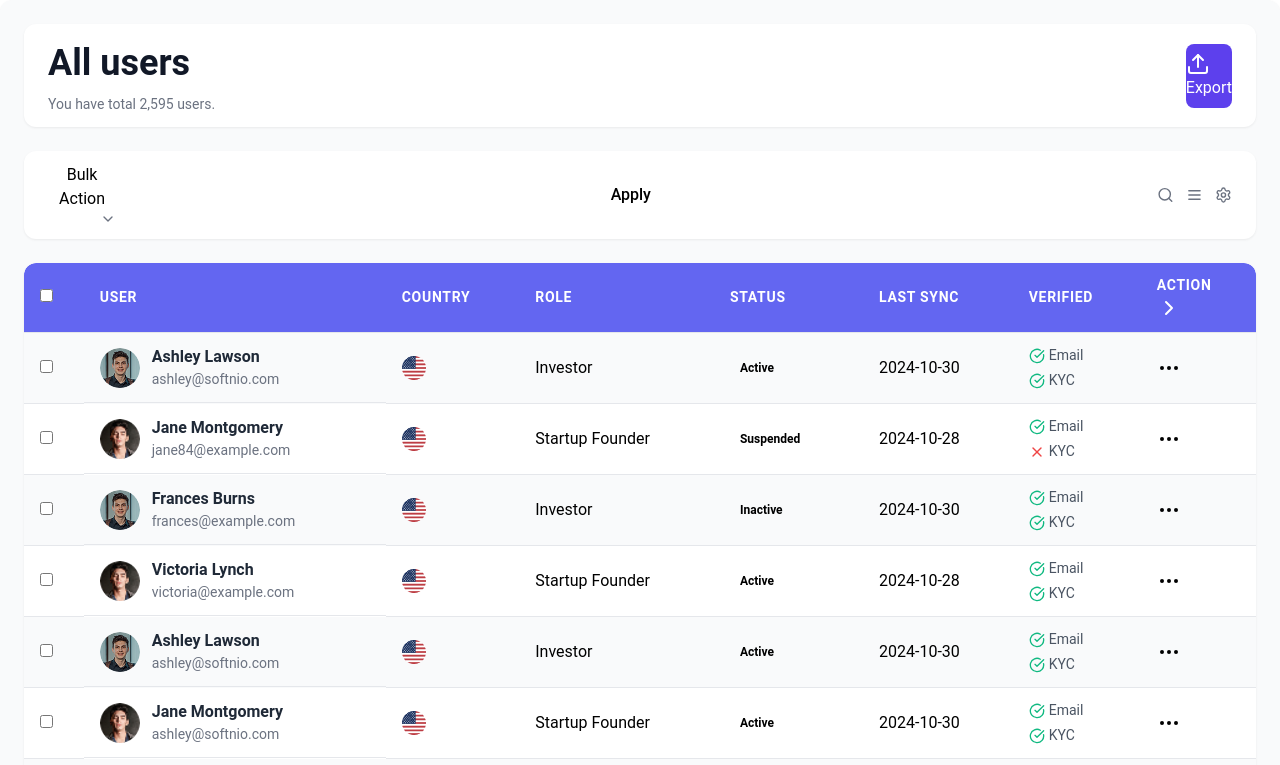
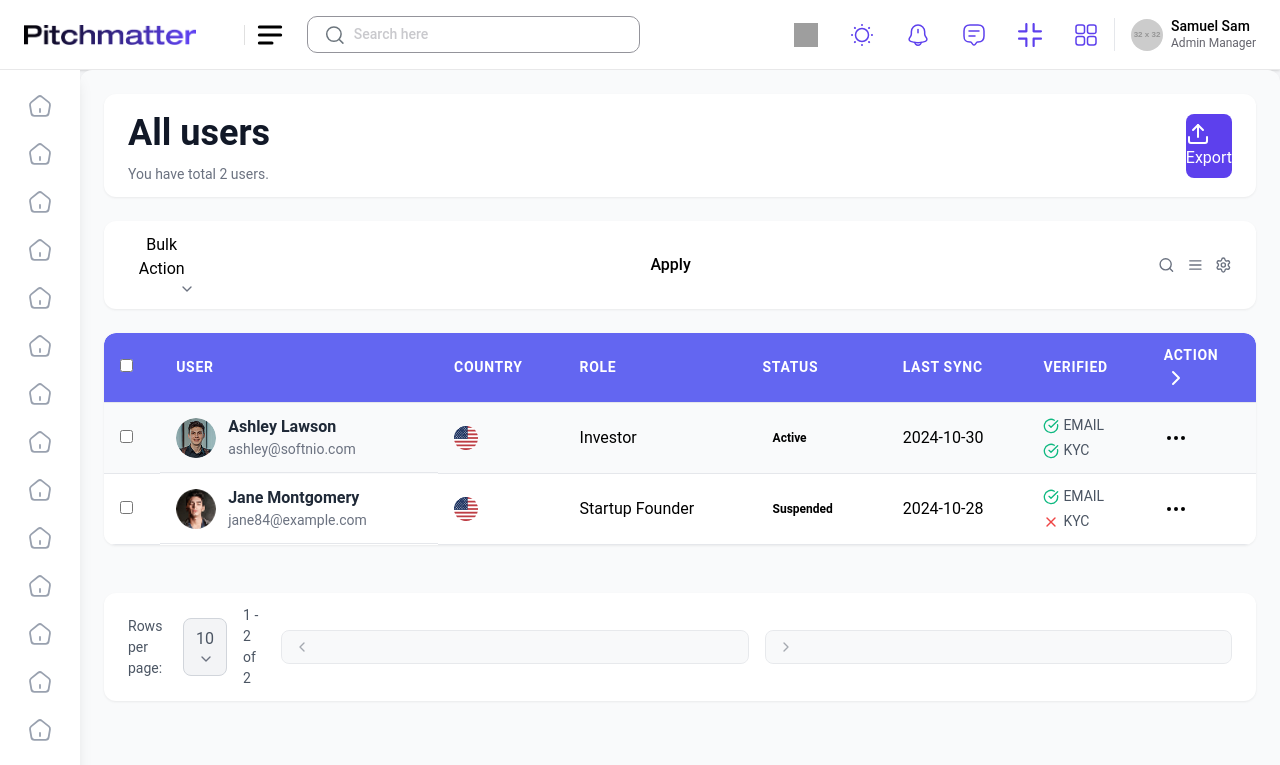
Before and after one commit to lovekush-pitchmatter/capsheild-admin-ui-svc, a React (Vite) app: page /users in a window 1280 px wide. Shown: the top 765 px of the page. Built offline with nearby package versions, Linux system fonts and the light colour scheme; grey boxes are pictures that could not be loaded.

Commit message:
added layout Component in all pages

```diff
--- /dev/null
+++ b/src/components/layout/Layout.tsx
@@ -0,0 +1,30 @@
+import React, { useState, ReactNode } from "react";
+import Header from "../common/Header";
+import Sidebar from "../common/Sidebar";
+import Footer from "../common/Footer";
+
+interface LayoutProps {
+  children: ReactNode;
+}
+
+const Layout: React.FC<LayoutProps> = ({ children }) => {
+  const [isSidebarOpen, setIsSidebarOpen] = useState<boolean>(false);
+
+  return (
+    <div className="flex flex-col min-h-screen bg-gray-100">
+      <Header
+        userImage="https://randomuser.me/api/portraits/men/32.jpg"
+        userName="Samuel sam"
+        userDesignation="Admin Manager"
+        onMenuClick={() => setIsSidebarOpen((prev) => !prev)}
+      />
+      <div className="flex-1 flex overflow-hidden">
+        <Sidebar isOpen={isSidebarOpen} onClose={() => setIsSidebarOpen(false)} />
+        {children}
+      </div>
+      <Footer />
+    </div>
+  );
+};
+
+export default Layout;
--- a/src/index.css
+++ b/src/index.css
@@ -712,6 +712,7 @@ html,body {
   flex-direction: column;
   padding: 24px;
   gap: 24px;
+  width: 100%;
   background-color: #f9fafb; /* Light grey background for the page */
   padding-bottom: 48px; /* Add extra space at the bottom */
 }
--- a/src/pages/AllUsers.tsx
+++ b/src/pages/AllUsers.tsx
@@ -1,206 +1,136 @@
-import React, { useState } from 'react';
-import Dropdown, { DropdownOption } from '../components/Dropdown.tsx';
-import Button from '../components/Button.tsx';
-import USflag from '../assets/images/USflag.png';
-import AshleyAvatar from '../assets/images/ashley.png';
-import SamuelAvatar from '../assets/images/samuel.png';
-import Header from "../components/common/Header";
-import Sidebar from "../components/common/Sidebar";
-import Footer from "../components/common/Footer";
-
-// Import Lucide icons for AllUsers page
+import { useState } from "react";
+import Dropdown, { DropdownOption } from "../components/Dropdown.tsx";
+import Button from "../components/Button.tsx";
+import USflag from "../assets/images/USflag.png";
+import AshleyAvatar from "../assets/images/ashley.png";
+import SamuelAvatar from "../assets/images/samuel.png";
+import Layout from "../components/layout/Layout.tsx";
 import {
   CheckCircle,
   X,
-  Info,
   MoreHorizontal,
-  Upload, // For the Export button
-  Search, // Added for the Search icon
-  Menu, // Added for the Filter/Menu icon
-  Settings, // Added for the Settings icon
+  Upload,
+  Search,
+  Menu,
+  Settings,
   ChevronLeft,
   ChevronRight,
 } from "lucide-react";
 
-const initialUsers = [
+// User type
+interface VerifiedStatus {
+  email: boolean;
+  kyc: boolean;
+}
+
+interface User {
+  id: number;
+  name: string;
+  email: string;
+  avatar: string;
+  country: string;
+  role: string;
+  status: "Active" | "Inactive" | "Suspended";
+  lastSync: string;
+  verified: VerifiedStatus;
+}
+
+const initialUsers: User[] = [
   {
     id: 1,
-    name: 'Ashley Lawson',
-    email: 'ashley@softnio.com',
+    name: "Ashley Lawson",
+    email: "ashley@softnio.com",
     avatar: AshleyAvatar,
-    country: '🇺🇸',
-    role: 'Investor',
-    status: 'Active',
-    lastSync: '2024-10-30',
+    country: "🇺🇸",
+    role: "Investor",
+    status: "Active",
+    lastSync: "2024-10-30",
     verified: { email: true, kyc: true },
   },
   {
     id: 2,
-    name: 'Jane Montgomery',
-    email: 'jane84@example.com',
+    name: "Jane Montgomery",
+    email: "jane84@example.com",
     avatar: SamuelAvatar,
-    country: '🇺🇸',
-    role: 'Startup Founder',
-    status: 'Suspended',
-    lastSync: '2024-10-28',
+    country: "🇺🇸",
+    role: "Startup Founder",
+    status: "Suspended",
+    lastSync: "2024-10-28",
     verified: { email: true, kyc: false },
-  },
-  {
-    id: 3,
-    name: 'Frances Burns',
-    email: 'frances@example.com',
-    avatar: AshleyAvatar,
-    country: '🇺🇸',
-    role: 'Investor',
-    status: 'Inactive',
-    lastSync: '2024-10-30',
-    verified: { email: true, kyc: true },
-  },
-  {
-    id: 4,
-    name: 'Victoria Lynch',
-    email: 'victoria@example.com',
-    avatar: SamuelAvatar,
-    country: '🇺🇸',
-    role: 'Startup Founder',
-    status: 'Active',
-    lastSync: '2024-10-28',
-    verified: { email: true, kyc: true },
-  },
-  {
-    id: 5,
-    name: 'Ashley Lawson',
-    email: 'ashley@softnio.com',
-    avatar: AshleyAvatar,
-    country: '🇺🇸',
-    role: 'Investor',
-    status: 'Active',
-    lastSync: '2024-10-30',
-    verified: { email: true, kyc: true },
-  },
-  {
-    id: 6,
-    name: 'Jane Montgomery',
-    email: 'ashley@softnio.com',
-    avatar: SamuelAvatar,
-    country: '🇺🇸',
-    role: 'Startup Founder',
-    status: 'Active',
-    lastSync: '2024-10-30',
-    verified: { email: true, kyc: true },
-  },
-  {
-    id: 7,
-    name: 'Ashley Lawson',
-    email: 'ashley@softnio.com',
-    avatar: AshleyAvatar,
-    country: '🇺🇸',
-    role: 'Investor',
-    status: 'Active',
-    lastSync: '2024-10-30',
-    verified: { email: true, kyc: true },
-  },
-  {
-    id: 8,
-    name: 'Jane Montgomery',
-    email: 'ashley@softnio.com',
-    avatar: SamuelAvatar,
-    country: '🇺🇸',
-    role: 'Startup Founder',
-    status: 'Active',
-    lastSync: '2024-10-30',
-    verified: { email: true, kyc: true },
-  },
-  {
-    id: 9,
-    name: 'Ashley Lawson',
-    email: 'ashley@softnio.com',
-    avatar: AshleyAvatar,
-    country: '🇺🇸',
-    role: 'Investor',
-    status: 'Active',
-    lastSync: '2024-10-30',
-    verified: { email: true, kyc: true },
-  },
-  {
-    id: 10,
-    name: 'Jane Montgomery',
-    email: 'ashley@softnio.com',
-    avatar: SamuelAvatar,
-    country: '🇺🇸',
-    role: 'Startup Founder',
-    status: 'Active',
-    lastSync: '2024-10-30',
-    verified: { email: true, kyc: true },
   },
 ];
 
-function AllUsers() {
-  const [isSidebarOpen, setIsSidebarOpen] = useState(false);
-  const [users] = useState(initialUsers);
+const AllUsers = () => {
+  const [users] = useState<User[]>(initialUsers);
   const [currentPage, setCurrentPage] = useState(1);
   const [usersPerPage, setUsersPerPage] = useState(10);
 
-  // Get current users for pagination
   const indexOfLastUser = currentPage * usersPerPage;
   const indexOfFirstUser = indexOfLastUser - usersPerPage;
   const currentUsers = users.slice(indexOfFirstUser, indexOfLastUser);
-
   const totalPages = Math.ceil(users.length / usersPerPage);
 
   const handleNextPage = () => {
-    if (currentPage < totalPages) {
-      setCurrentPage(currentPage + 1);
-    }
+    if (currentPage < totalPages) setCurrentPage(currentPage + 1);
   };
 
   const handlePrevPage = () => {
-    if (currentPage > 1) {
-      setCurrentPage(currentPage - 1);
-    }
+    if (currentPage > 1) setCurrentPage(currentPage - 1);
   };
 
-  const handleRowsPerPageChange = (option: DropdownOption) => {
-    setUsersPerPage(option.value as number);
-    setCurrentPage(1); // Reset to first page when rows per page changes
+  const handleRowsPerPageChange = (option: DropdownOption<number>) => {
+    setUsersPerPage(option.value);
+    setCurrentPage(1);
   };
 
-  const statusOptions = [
-    { label: 'Active', value: 'Active' },
-    { label: 'Inactive', value: 'Inactive' },
-    { label: 'Suspended', value: 'Suspended' },
+  const handleBulkAction = (option: DropdownOption) => {
+    console.log("Bulk action selected:", option.value);
+    // Optional: filter or apply status
+  };
+
+  const statusOptions: DropdownOption[] = [
+    { label: "Active", value: "Active" },
+    { label: "Inactive", value: "Inactive" },
+    { label: "Suspended", value: "Suspended" },
   ];
 
-  const rowsPerPageOptions = [
-    { label: '5', value: 5 },
-    { label: '10', value: 10 },
-    { label: '20', value: 20 },
+  const rowsPerPageOptions: DropdownOption<number>[] = [
+    { label: "5", value: 5 },
+    { label: "10", value: 10 },
+    { label: "20", value: 20 },
   ];
 
   return (
+    <Layout>
       <div className="all-users-page">
+        {/* Header */}
         <div className="header">
           <div className="header-content">
             <h1>All users</h1>
-          <p>You have total 2,595 users.</p>
+            <p>You have total {users.length} users.</p>
           </div>
           <div className="header-actions">
-          <Button><Upload className="lucide-icon export-icon" /> Export</Button>
+            <Button>
+              <Upload className="lucide-icon export-icon" /> Export
+            </Button>
           </div>
         </div>
 
+        {/* Controls */}
         <div className="controls">
           <Dropdown
             placeholder="Bulk Action"
             options={statusOptions}
+            onSelect={handleBulkAction}
           />
           <Button className="apply-button">Apply</Button>
-        <div className="flex-grow"></div>
+          <div className="flex-grow" />
           <Search className="lucide-icon control-icon" />
           <Menu className="lucide-icon control-icon" />
           <Settings className="lucide-icon control-icon" />
         </div>
 
+        {/* Table */}
         <div className="users-table">
           <table>
             <thead>
@@ -212,58 +142,77 @@ function AllUsers() {
                 <th>Status</th>
                 <th>Last Sync</th>
                 <th>Verified</th>
-              <th>Action <ChevronRight className="lucide-icon table-header-icon" /></th>
+                <th>
+                  Action <ChevronRight className="lucide-icon table-header-icon" />
+                </th>
               </tr>
             </thead>
             <tbody>
               {currentUsers.map((user, index) => (
-              <tr key={user.id} className={index % 2 === 0 ? 'table-row-even' : 'table-row-odd'}>
+                <tr
+                  key={user.id}
+                  className={index % 2 === 0 ? "table-row-even" : "table-row-odd"}
+                >
                   <td><input type="checkbox" /></td>
                   <td className="user-cell">
-                  {user.avatar ? (
                     <img src={user.avatar} alt={user.name} className="user-avatar" />
-                  ) : (
-                    <div className="user-avatar-placeholder">
-                      {user.name.charAt(0)}
-                    </div>
-                  )}
                     <div className="user-info">
                       <p>{user.name}</p>
                       <p>{user.email}</p>
                     </div>
                   </td>
-                <td><img src={USflag} alt="US Flag" className="country-flag" /></td>
+                  <td>
+                    <img src={USflag} alt={`${user.country} Flag`} className="country-flag" />
+                  </td>
                   <td>{user.role}</td>
-                <td><span className={`status-badge status-${user.status.toLowerCase()}`}>{user.status}</span></td>
+                  <td>
+                    <span className={`status-badge status-${user.status.toLowerCase()}`}>
+                      {user.status}
+                    </span>
+                  </td>
                   <td>{user.lastSync}</td>
                   <td>
-                  <span className="verified-status">
-                    {user.verified.email ? <CheckCircle className="lucide-icon check-icon" /> : <X className="lucide-icon x-icon" />} Email
+                    {["email", "kyc"].map((type) => (
+                      <span className="verified-status" key={type}>
+                        {user.verified[type as keyof VerifiedStatus] ? (
+                          <CheckCircle className="lucide-icon check-icon" />
+                        ) : (
+                          <X className="lucide-icon x-icon" />
+                        )}{" "}
+                        {type.toUpperCase()}
                       </span>
-                  <span className="verified-status">
-                    {user.verified.kyc ? <CheckCircle className="lucide-icon check-icon" /> : <X className="lucide-icon x-icon" />} KYC
-                  </span>
+                    ))}
                   </td>
-                <td><MoreHorizontal className="lucide-icon" /></td>
+                  <td>
+                    <MoreHorizontal className="lucide-icon" />
+                  </td>
                 </tr>
               ))}
             </tbody>
           </table>
         </div>
 
+        {/* Pagination */}
         <div className="pagination">
           <span>Rows per page:</span>
           <Dropdown
-          placeholder="10"
+            placeholder={usersPerPage.toString()}
             options={rowsPerPageOptions}
             onSelect={handleRowsPerPageChange}
           />
-        <span>{`${indexOfFirstUser + 1} - ${Math.min(indexOfLastUser, users.length)} of ${users.length}`}</span>
-        <Button onClick={handlePrevPage} disabled={currentPage === 1}><ChevronLeft className="lucide-icon" /></Button>
-        <Button onClick={handleNextPage} disabled={currentPage === totalPages}><ChevronRight className="lucide-icon" /></Button>
+          <span>
+            {`${indexOfFirstUser + 1} - ${Math.min(indexOfLastUser, users.length)} of ${users.length}`}
+          </span>
+          <Button onClick={handlePrevPage} disabled={currentPage === 1}>
+            <ChevronLeft className="lucide-icon" />
+          </Button>
+          <Button onClick={handleNextPage} disabled={currentPage === totalPages}>
+            <ChevronRight className="lucide-icon" />
+          </Button>
         </div>
       </div>
+    </Layout>
   );
-}
+};
 
 export default AllUsers;
--- a/src/pages/ForgetPassword.tsx
+++ b/src/pages/ForgetPassword.tsx
@@ -1,14 +1,13 @@
-import React, { useState } from "react";
+import React, { useState, FormEvent } from "react";
 import Input from "../components/Input";
 import Button from "../components/Button";
-import RightLogo from "../assets/right_logo.png";
 import LoginLeft from "../components/LoginLeft";
 import { Link } from "react-router-dom";
 
-const ForgetPassword = () => {
-  const [email, setEmail] = useState("");
+const ForgetPassword: React.FC = () => {
+  const [email, setEmail] = useState<string>("");
 
-  const handleSubmit = (e) => {
+  const handleSubmit = (e: FormEvent<HTMLFormElement>) => {
     e.preventDefault();
     // Trigger password reset logic (send email etc.)
     console.log("Reset link sent to:", email);
@@ -34,18 +33,20 @@ const ForgetPassword = () => {
             name="email"
             type="email"
             value={email}
-            onChange={(e) => setEmail(e.target.value)}
+            onChange={(e: React.ChangeEvent<HTMLInputElement>) =>
+              setEmail(e.target.value)
+            }
             placeholder="Enter your username or email"
           />
 
           <p className="text-sm my-6 text-center text-gray-600 font-semibold">
             Remember your password?{" "}
-            <Link to="/login" className="text hover:underline ">
+            <Link to="/login" className="text hover:underline">
               Login here
             </Link>
           </p>
 
-          <Button type="submit" className="mt-4">
+          <Button  className="mt-4">
             Reset Password
           </Button>
         </form>
```
Also changed, not shown: src/components/Dashboard/Dashboard.tsx (+211 -102 lines), src/pages/UserDetails.tsx (+3 -4 lines). Lines whose indentation alone changed are shown as unchanged.
